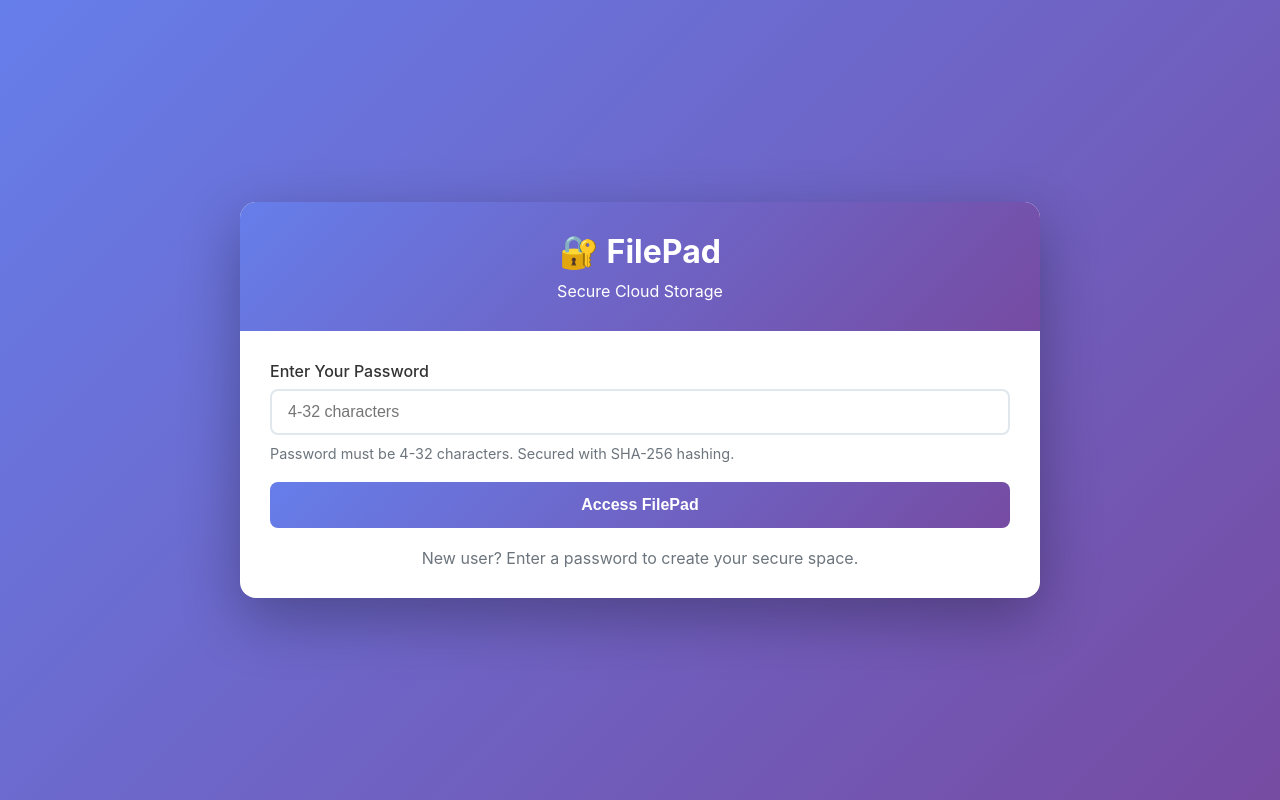
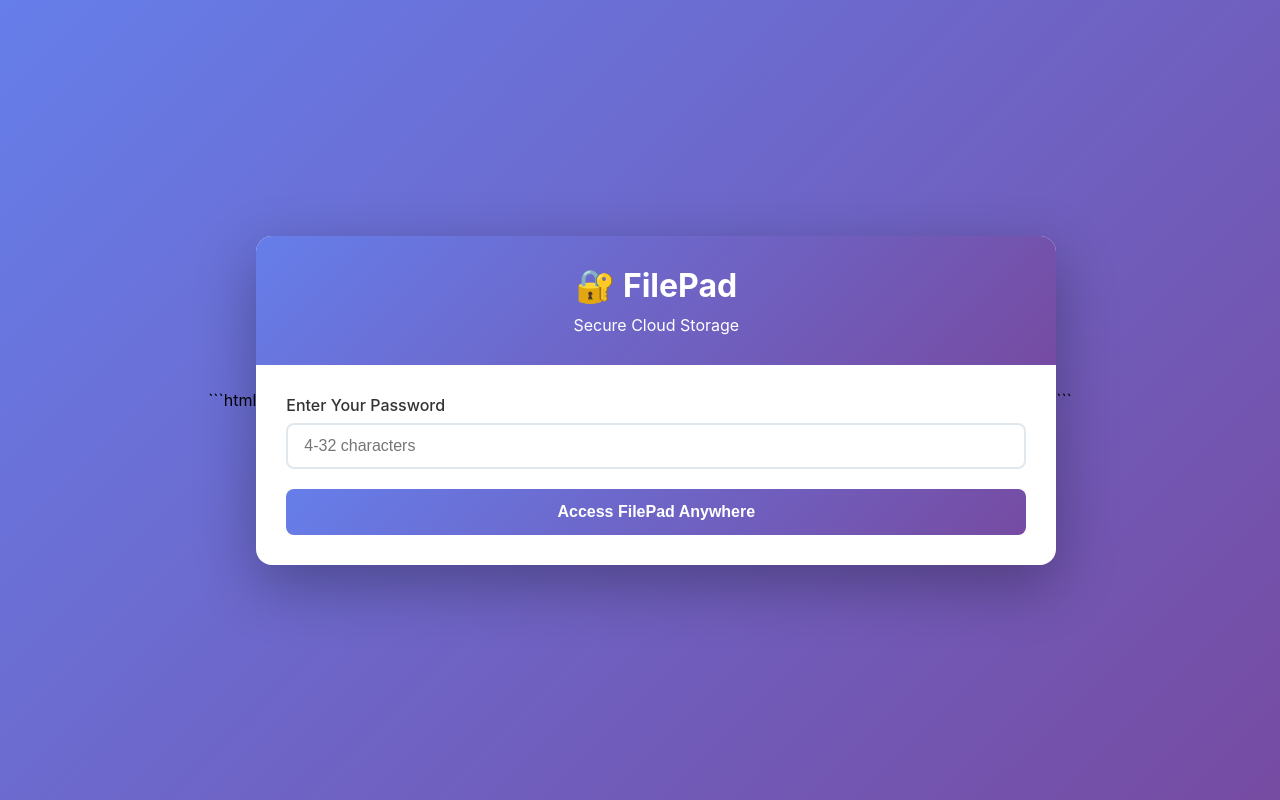
Before and after one commit to Srinivas-Yala/filepad, a Django app: page / in a window 1280 px wide. Run offline with Django 5.2, Linux system fonts and the light colour scheme.

Commit message:
Update: 100MB limit, 5 files max, hide user hash, fix S3 downloads, region ap-southeast-2

````diff
--- a/filepad_project_clean/filepad/serializers.py
+++ b/filepad_project_clean/filepad/serializers.py
@@ -25,7 +25,7 @@ class FileUploadSerializer(serializers.Serializer):
 
     def validate_file(self, value):
         """Validate file size (10MB limit)"""
-        if value.size > 10 * 1024 * 1024:
+        if value.size > 100 * 1024 * 1024:
             raise serializers.ValidationError("File size cannot exceed 10MB")
         return value
 
--- a/filepad_project_clean/filepad_project/settings.py
+++ b/filepad_project_clean/filepad_project/settings.py
@@ -106,8 +106,8 @@ REST_FRAMEWORK = {
 }
 
 # File upload limits
-FILE_UPLOAD_MAX_MEMORY_SIZE = 10485760  # 10MB
-DATA_UPLOAD_MAX_MEMORY_SIZE = 10485760  # 10MB
+FILE_UPLOAD_MAX_MEMORY_SIZE = 104857600  # 100MB
+DATA_UPLOAD_MAX_MEMORY_SIZE = 104857600 # 100mB
 
 # AWS S3 Storage Configuration
 USE_S3 = os.environ.get('USE_S3', 'False') == 'True'
--- a/filepad_project_clean/templates/index.html
+++ b/filepad_project_clean/templates/index.html
@@ -1,3 +1,4 @@
+```html
 <!DOCTYPE html>
 <html lang="en">
 <head>
@@ -32,7 +33,7 @@
         .upload-area { border: 2px dashed #667eea; border-radius: 8px; padding: 30px; text-align: center; margin-bottom: 30px; cursor: pointer; transition: 0.3s; }
         .upload-area:hover { background-color: #f8f9ff; }
         .upload-icon { font-size: 3em; margin-bottom: 10px; color: #667eea; }
-        .file-list h3 { margin-bottom: 15px; color: #333; margin-top: 30px; }
+        .file-list h3 { margin-bottom: 15px; color: #333; margin-top: 20px; }
         .file-item { display: flex; align-items: center; justify-content: space-between; padding: 15px; background: #f8f9fa; border-radius: 8px; margin-bottom: 10px; }
         .file-info { display: flex; align-items: center; gap: 12px; flex: 1; }
         .file-icon { font-size: 1.5em; }
@@ -47,6 +48,24 @@
         .error { background: #f8d7da; color: #721c24; padding: 12px; border-radius: 8px; margin-bottom: 15px; }
         .success { background: #d4edda; color: #155724; padding: 12px; border-radius: 8px; margin-bottom: 15px; }
         .info-text { color: #6c757d; font-size: 0.9em; margin-top: 10px; }
+
+        /* Modal */
+        #confirmModal {
+            display:none;
+            position:fixed;
+            top:0; left:0;
+            width:100%; height:100%;
+            background:rgba(0,0,0,0.5);
+            align-items:center;
+            justify-content:center;
+        }
+        #confirmModal .box {
+            background:white;
+            padding:20px;
+            border-radius:10px;
+            width:300px;
+            text-align:center;
+        }
     </style>
 </head>
 <body>
@@ -55,29 +74,35 @@
         <h1>🔐 FilePad</h1>
         <p>Secure Cloud Storage</p>
     </div>
+
     <div class="content">
+        <!-- LOGIN -->
         <div class="login-section active">
             <div id="loginError"></div>
             <div class="input-group">
                 <label>Enter Your Password</label>
-                    <input type="password" id="password" placeholder="4-32 characters" minlength="4" maxlength="32" autocomplete="off">
-                    <p class="info-text">Password must be 4-32 characters. Secured with SHA-256 hashing.</p>
+                <input type="password" id="password" placeholder="4-32 characters" minlength="4" maxlength="32">
             </div>
-                <button type="button" class="btn" id="loginBtn">Access FilePad</button>
-                <p style="margin-top: 20px; text-align: center; color: #6c757d;">New user? Enter a password to create your secure space.</p>
+            <button class="btn" id="loginBtn">Access FilePad Anywhere</button>
         </div>
+
+        <!-- FILEPAD -->
         <div class="filepad-section">
             <div id="filepadMessage"></div>
+
             <div class="user-info">
                 <div>🔐 <strong>Logged in securely</strong></div>
-                    <button type="button" class="btn-secondary" id="logoutBtn">Logout</button>
+                <button class="btn-secondary" id="logoutBtn">Logout</button>
             </div>
+
             <div class="upload-area" id="uploadArea">
                 <div class="upload-icon">☁️</div>
                 <h3>Click to Upload Files</h3>
-                    <p style="color: #6c757d;">Files stored securely in AWS S3 (max 10MB)</p>
+                <p style="color:#6c757d;">Max 100MB • 5 files max</p>
             </div>
+
             <input type="file" id="fileInput" multiple style="display:none;">
+
             <div class="file-list">
                 <h3>Your Files</h3>
                 <div id="files"></div>
@@ -85,137 +110,128 @@
         </div>
     </div>
 </div>
+
+<!-- MODAL -->
+<div id="confirmModal">
+    <div class="box">
+        <p id="confirmText"></p>
+        <div style="margin-top:20px; display:flex; justify-content:space-between;">
+            <button class="btn-secondary" onclick="closeModal()">Cancel</button>
+            <button class="btn-danger" onclick="confirmDelete()">Delete</button>
+        </div>
+    </div>
+</div>
+
 <script>
 const API = window.location.origin + '/api';
-        let pwd = null, files = [];
+let pwd = null, files = [], deleteId = null;
 
-        document.getElementById('loginBtn').addEventListener('click', login);
-        document.getElementById('password').addEventListener('keypress', e => {
-            if (e.key === 'Enter') { e.preventDefault(); login(); }
-        });
-        document.getElementById('uploadArea').addEventListener('click', () => document.getElementById('fileInput').click());
-        document.getElementById('fileInput').addEventListener('change', upload);
-        document.getElementById('logoutBtn').addEventListener('click', logout);
+document.getElementById('loginBtn').onclick = login;
+document.getElementById('password').addEventListener('keypress', e => { if(e.key==='Enter') login(); });
+document.getElementById('uploadArea').onclick = () => fileInput.click();
+document.getElementById('fileInput').onchange = upload;
+document.getElementById('logoutBtn').onclick = logout;
 
-        async function login() {
-            const p = document.getElementById('password').value;
-            if (!p) { showMsg('loginError', 'Please enter a password', 'error'); return; }
-            if (p.length < 4) { showMsg('loginError', 'Password must be at least 4 characters', 'error'); return; }
-            if (p.length > 32) { showMsg('loginError', 'Password must be 32 characters or less', 'error'); return; }
-
-            try {
-                const r = await fetch(`${API}/auth/`, {
-                    method: 'POST',
-                    headers: {'Content-Type': 'application/json'},
-                    body: JSON.stringify({password: p})
+async function login(){
+    const p = password.value;
+    if(!p || p.length<4 || p.length>32){
+        showMsg('loginError','Invalid password','error'); return;
+    }
+    const r = await fetch(`${API}/auth/`,{
+        method:'POST',
+        headers:{'Content-Type':'application/json'},
+        body:JSON.stringify({password:p})
     });
     const d = await r.json();
-                if (r.ok) {
-                    pwd = p;
+    if(r.ok){
+        pwd=p;
         document.querySelector('.login-section').classList.remove('active');
         document.querySelector('.filepad-section').classList.add('active');
-                    if (d.is_new_user) showMsg('filepadMessage', 'Welcome! Your secure storage is ready.', 'success');
         loadFiles();
-                } else { showMsg('loginError', d.error || 'Authentication failed', 'error'); }
-            } catch(e) { showMsg('loginError', 'Cannot connect to server', 'error'); }
+    }else showMsg('loginError',d.error,'error');
 }
 
-        async function loadFiles() {
-            if (!pwd) return;
-            try {
-                const r = await fetch(`${API}/files/?password=${encodeURIComponent(pwd)}`);
+async function loadFiles(){
+    const r = await fetch(`${API}/files/?password=${pwd}`);
     const d = await r.json();
-                if (r.ok) { files = d.files; showFiles(); }
-            } catch(e) { console.error(e); }
+    if(r.ok){ files=d.files; showFiles(); }
 }
 
-        async function upload() {
-            const input = document.getElementById('fileInput'), fileList = input.files;
-            if (!fileList.length || !pwd) return;
-            for (let f of fileList) {
-                if (f.size > 10485760) { showMsg('filepadMessage', `${f.name} exceeds 10MB limit`, 'error'); continue; }
-                const fd = new FormData();
-                fd.append('file', f);
-                fd.append('password', pwd);
-                try {
-                    const r = await fetch(`${API}/upload/`, {method: 'POST', body: fd});
-                    if (r.ok) { showMsg('filepadMessage', `✓ ${f.name} uploaded`, 'success'); }
-                    else { showMsg('filepadMessage', `✗ ${f.name} failed`, 'error'); }
-                } catch(e) { showMsg('filepadMessage', `✗ ${f.name} error`, 'error'); }
+async function upload(){
+    const list = fileInput.files;
+    for(let f of list){
+        if(f.size>104857600){ showMsg('filepadMessage','File too large','error'); continue; }
+
+        const fd=new FormData();
+        fd.append('file',f);
+        fd.append('password',pwd);
+
+        const r=await fetch(`${API}/upload/`,{method:'POST',body:fd});
+        const d=await r.json();
+
+        if(r.ok){
+            showMsg('filepadMessage',`✓ ${f.name} uploaded`,'success');
+        }else{
+            showMsg('filepadMessage',d.error,'error');
         }
-            input.value = '';
+    }
+    fileInput.value='';
     loadFiles();
 }
 
-        function showFiles() {
+function showFiles(){
     const c = document.getElementById('files');
-            if (!files.length) {
-                c.innerHTML = '<div class="empty-state"><p>📂 No files yet. Upload your first file!</p></div>';
+
+    if(!files.length){
+        c.innerHTML='<div class="empty-state">No files</div>';
         return;
     }
-            c.innerHTML = files.map(f => `
+
+    let html = `<p style="color:#6c757d;">📊 ${files.length} / 5 files used</p>`;
+
+    html += files.map(f=>`
         <div class="file-item">
-                    <div class="file-info">
-                        <div class="file-icon">${getIcon(f.file_type)}</div>
+            <div>${f.original_filename}</div>
             <div>
-                            <div class="file-name">${esc(f.original_filename)}</div>
-                            <div class="file-size">${size(f.file_size)}</div>
-                        </div>
-                    </div>
-                    <div class="file-actions">
-                        <button type="button" class="btn-download" onclick="download(${f.id})">Download</button>
-                        <button type="button" class="btn-danger" onclick="del(${f.id})">Delete</button>
+                <button class="btn-download" onclick="download(${f.id})">Download</button>
+                <button class="btn-danger" onclick="del(${f.id})">Delete</button>
             </div>
         </div>
     `).join('');
+
+    c.innerHTML = html;
 }
 
-        function download(id) { window.open(`${API}/files/${id}/download/?password=${encodeURIComponent(pwd)}`); }
-
-        async function del(id) {
-            if (!confirm('Delete this file?')) return;
-            try {
-                const r = await fetch(`${API}/files/${id}/delete/?password=${encodeURIComponent(pwd)}`, {method: 'DELETE'});
-                if (r.ok) { showMsg('filepadMessage', 'File deleted', 'success'); loadFiles(); }
-                else { showMsg('filepadMessage', 'Delete failed', 'error'); }
-            } catch(e) { showMsg('filepadMessage', 'Delete error', 'error'); }
+function download(id){
+    window.open(`${API}/files/${id}/download/?password=${pwd}`);
 }
 
-        function logout() {
-            pwd = null; files = [];
-            document.getElementById('password').value = '';
-            document.querySelector('.filepad-section').classList.remove('active');
-            document.querySelector('.login-section').classList.add('active');
-            document.getElementById('loginError').innerHTML = '';
-            document.getElementById('filepadMessage').innerHTML = '';
+function del(id){
+    deleteId=id;
+    confirmText.innerText="Delete this file?";
+    confirmModal.style.display='flex';
 }
 
-        function getIcon(t) {
-            if (!t) return '📎';
-            if (t.startsWith('image/')) return '🖼️';
-            if (t.startsWith('video/')) return '🎥';
-            if (t.startsWith('audio/')) return '🎵';
-            if (t.includes('pdf')) return '📄';
-            if (t.includes('word')) return '📝';
-            if (t.includes('sheet')) return '📊';
-            if (t.includes('zip') || t.includes('rar')) return '🗜️';
-            return '📎';
+function closeModal(){
+    confirmModal.style.display='none';
 }
 
-        function size(b) {
-            if (!b) return '0 B';
-            const k = 1024, s = ['B','KB','MB','GB'];
-            const i = Math.floor(Math.log(b) / Math.log(k));
-            return Math.round(b / Math.pow(k, i) * 100) / 100 + ' ' + s[i];
+async function confirmDelete(){
+    const r = await fetch(`${API}/files/${deleteId}/delete/?password=${pwd}`,{method:'DELETE'});
+    if(r.ok){ showMsg('filepadMessage','Deleted','success'); loadFiles(); }
+    closeModal();
 }
 
-        function esc(t) { const d = document.createElement('div'); d.textContent = t; return d.innerHTML; }
+function logout(){
+    pwd=null;
+    files=[];
+    location.reload();
+}
 
-        function showMsg(id, msg, type) {
-            const el = document.getElementById(id);
-            el.innerHTML = `<div class="${type}">${esc(msg)}</div>`;
-            setTimeout(() => el.innerHTML = '', 3000);
+function showMsg(id,msg,type){
+    document.getElementById(id).innerHTML=`<div class="${type}">${msg}</div>`;
 }
 </script>
 </body>
 </html>
+```
````
Also changed, not shown: filepad_project_clean/filepad/views.py (+35 -5 lines). Lines whose indentation alone changed are shown as unchanged.
